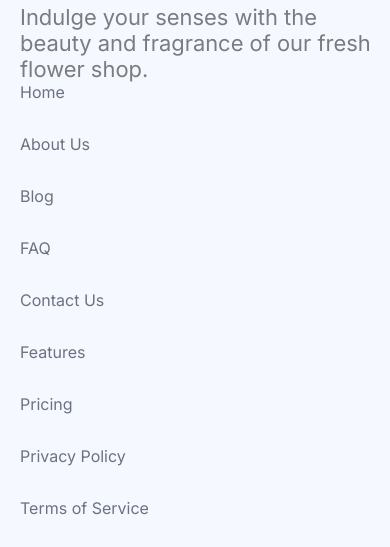
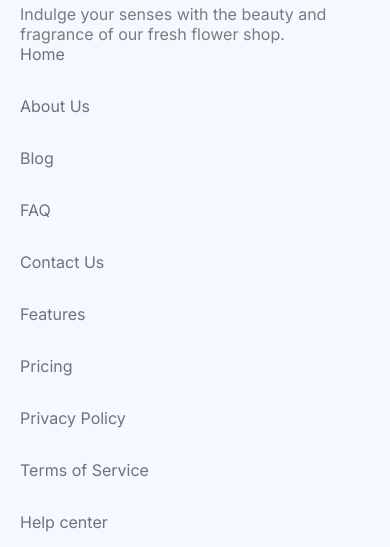
Before and after one commit to zashemkhan/2nd-Assingment, a plain HTML site: page index.html in a window 390 px wide. Shown: the part 4591-5138 px from the top of the page. Drawn offline with Linux system fonts and the light colour scheme.

Commit message:
Update footer-description font size for better readability

```diff
--- a/index.css
+++ b/index.css
@@ -559,6 +559,9 @@ nav ul li{
         margin-left: 20px;
         margin-bottom: 50px;
     }
+    .footer-description{
+        font-size: 1rem;
+    }
     .Features-link{
     flex-direction: column;
     gap: 0;
```
